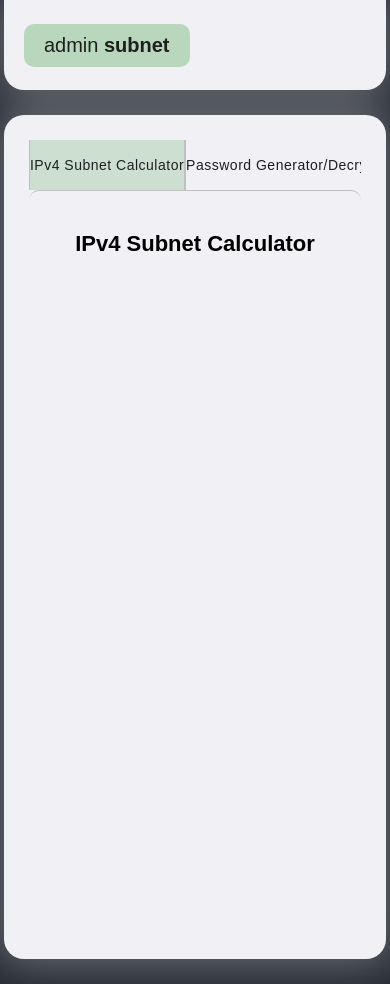
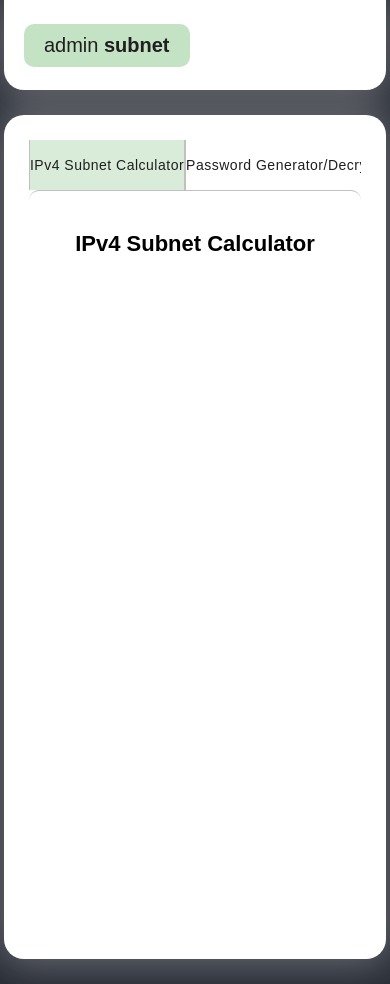
Before and after one commit to WameJoseph/subnet, a plain HTML site: page index.html in a window 390 px wide. Drawn offline with Linux system fonts and the light colour scheme; a web font is replaced by a local one.

Commit message:
Add files via upload

```diff
--- a/index.css
+++ b/index.css
@@ -115,7 +115,7 @@ main section .title{
     font-size: 22px;
 }
 
-@media screen and (max-width: 1400px) {
+@media screen and (max-width: 1300px) {
     .container{
         width: 90%;
     }
@@ -131,6 +131,15 @@ main section .title{
     .container{
         width: 98%;
     }
+
+    header{
+        background: white;
+    }
+
+    main{
+        background-color: white;
+    }
+
     main nav{
         overflow: auto;
     }
```
